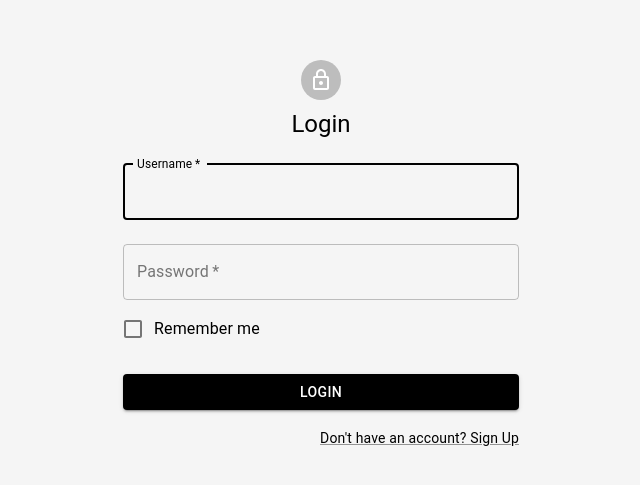
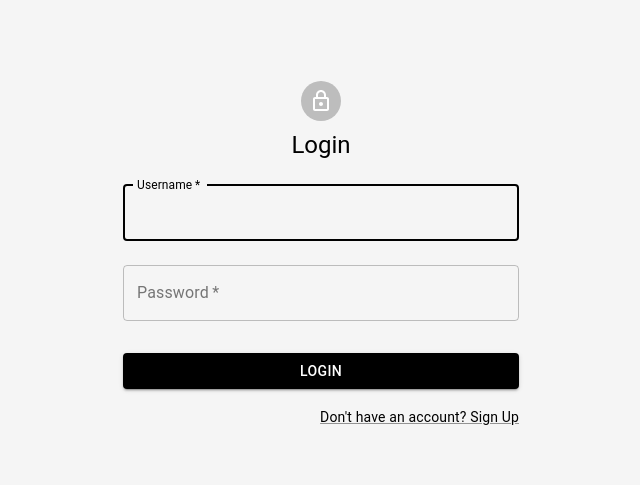
Before and after one commit to singhutsav5502/Book_Exchange_Platform, a React (Create React App) app in the folder platform_client/: page /login in a window 1280 px wide. Shown: the part 181-666 px from the top of the page, without its empty margins (319-959 px from the left). Built offline with nearby package versions, Linux system fonts and the light colour scheme.

Commit message:
remove redundant remember me checkbox

```diff
--- a/platform_client/src/pages/Login.jsx
+++ b/platform_client/src/pages/Login.jsx
@@ -97,10 +97,6 @@ const Login = () => {
             id="password"
             autoComplete="current-password"
           />
-          <FormControlLabel
-            control={<Checkbox value="remember" color="primary" />}
-            label="Remember me"
-          />
           <Button
             type="submit"
             fullWidth
```
